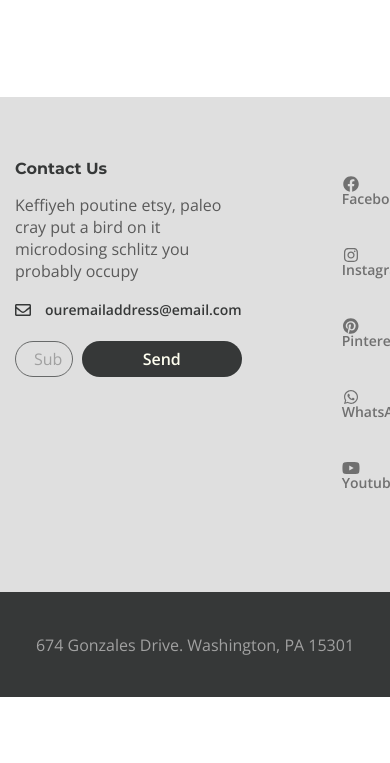
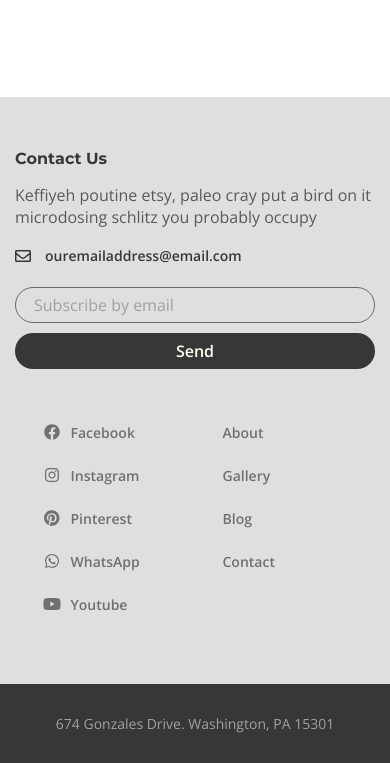
Before and after one commit to dev-rodion/desire-gulp, a website: page app/index.html in a window 390 px wide. Shown: the part 4724-5487 px from the top of the page. Before the commit the page ends 5421 px from the top, so only its background shows below. Drawn offline with Linux system fonts and the light colour scheme.

Commit message:
Adapted the footer for mobile devices

```diff
--- a/app/scss/_media.scss
+++ b/app/scss/_media.scss
@@ -4,11 +4,23 @@
 // ==========
 
 // ==========
-@media (max-width: 1200px) {}
+@media (max-width: 1200px) {
+  .footer__menu {
+    margin-right: auto;
+  }
+}
 // ==========
 
 // ==========
 @media (max-width: 992px) {
+  .footer{
+    &__info {
+      flex: 1;
+    }
+    &__social {
+      margin: 0 20px 0 50px;
+    }
+  }
 }
 // ==========
 
@@ -29,6 +41,31 @@
     padding-left: 0;
     & + .menu__item {
       padding-right: 0;
+    }
+  }
+  .footer {
+    &__inner {
+      flex-wrap: wrap;
+      justify-content: center;
+    }
+    &__content {
+      padding: 50px 0;
+    }
+    &__info {
+      flex: none;
+      width: 100%;
+      max-width: 100%;
+      margin-bottom: 50px;
+    }
+    &__info-text {
+      max-width: 100%;
+    }
+    &__form-input {
+      max-width: 100%;
+    }
+    &__social,
+    &__menu {
+      margin: 0 auto;
     }
   }
 }
@@ -92,5 +129,17 @@
       }
     }
   }
+  .footer {
+    &__form {
+      flex-direction: column;
+    }
+    &__form-btn {
+      margin: 10px 0 0;
+    }
+    &__copyright {
+      padding: 30px 0;
+      font-size: 14px;
+    }
+  }
 }
 // ==========
```
Also changed, not shown: app/css/style.min.css.
